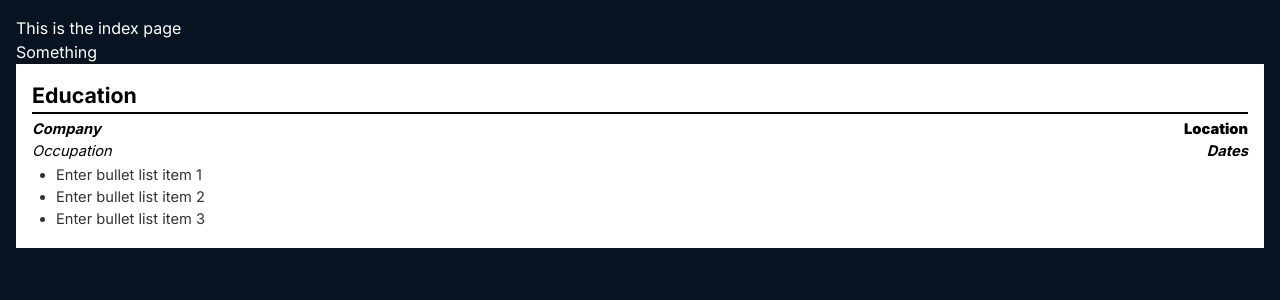
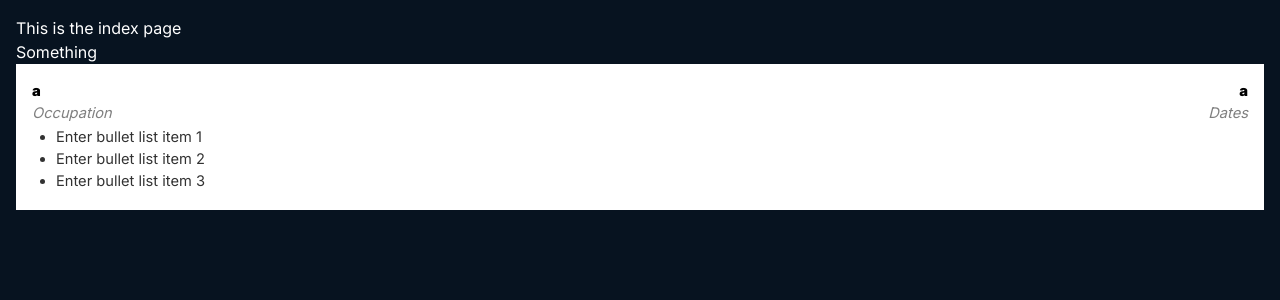
Before and after one commit to Jxl-s/resume-builder, a Next.js app: page /en in a window 1280 px wide. Shown: the top 300 px of the page. Built offline with nearby package versions, Linux system fonts and the light colour scheme.

Commit message:
trying more stuff to fix

```diff
--- a/src/components/EditableItem.css
+++ b/src/components/EditableItem.css
@@ -20,3 +20,13 @@
     color: rgba(0, 0, 0, 0.5);
     text-decoration: underline;
 }
+
+.ce-b {
+    font-weight: bold;
+}
+.ce-i {
+    font-style: italic;
+}
+.ce-u {
+    text-decoration: underline;
+}
--- a/src/components/EditableItem.tsx
+++ b/src/components/EditableItem.tsx
@@ -1,10 +1,10 @@
 import { sanitizeHtml } from "@/utils/sanitizeHtml";
-import React, { FC, useState } from "react";
+import React, { FC, useEffect, useRef, useState } from "react";
 import "./EditableItem.css";
 
 interface Props {
     Component?: React.ElementType;
-    defaultStyle?: ("b" | "i" | "u")[];
+    defaultStyle?: string[];
     placeholder?: string;
     className?: string;
 
@@ -22,6 +22,7 @@ const EditableItem: FC<Props> = ({
     className,
     fontSize,
 }) => {
+    const itemRef = useRef<HTMLElement>(null);
     const handleKeyDown = (e: React.KeyboardEvent<HTMLSpanElement>) => {
         if (e.ctrlKey || e.metaKey) {
             if (e.key === "b" || e.key === "i" || e.key === "u") {
@@ -63,8 +64,16 @@ const EditableItem: FC<Props> = ({
         }
     };
 
+    useEffect(() => {
+        if (!itemRef.current) return;
+        if (itemRef.current.textContent === "") {
+            itemRef.current.classList.add("empty-content");
+        }
+    }, []);
+
     return (
         <Component
+            ref={itemRef}
             contentEditable={true}
             data-placeholder={placeholder}
             suppressContentEditableWarning={true}
--- a/src/components/EditableTwoSide.tsx
+++ b/src/components/EditableTwoSide.tsx
@@ -8,11 +8,13 @@ interface Props {
         placeholder: string;
         content: string;
         setContent: (content: string) => void;
+        defaultStyle?: string[];
     };
     right: {
         placeholder: string;
         content: string;
         setContent: (content: string) => void;
+        defaultStyle?: string[];
     };
 }
 
@@ -27,20 +29,20 @@ const EditableTwoSide: FC<Props> = ({ left, right }) => {
             }}
         >
             <EditableItem
-                Component={"i"}
+                Component={"span"}
                 content={left.content}
                 setContent={left.setContent}
                 placeholder={left.placeholder}
                 className="text-left"
-                defaultStyle={["b"]}
+                defaultStyle={left.defaultStyle ?? []}
             />
             <EditableItem
-                Component={"b"}
+                Component={"span"}
                 content={right.content}
                 setContent={right.setContent}
                 placeholder={right.placeholder}
                 className="text-right"
-                defaultStyle={["i", "u"]}
+                defaultStyle={right.defaultStyle ?? []}
             />
         </article>
     );
--- a/src/components/Editor.tsx
+++ b/src/components/Editor.tsx
@@ -11,35 +11,14 @@ const Editor: FC = () => {
     const [title, setTitle] = useState<string>("Education");
     const [items, setItems] = useState<string[]>([]);
 
-    const [topLeft, setTopLeft] = useState<string>("<b>Company</b>");
-    const [topRight, setTopRight] = useState<string>("<b>Location</b>");
-    const [bottomLeft, setBottomLeft] = useState<string>("<i>Occupation</i>");
-    const [bottomRight, setBottomRight] = useState<string>("<i>Dates</i>");
+    const [topLeft, setTopLeft] = useState<string>("<b>a</b>");
+    const [topRight, setTopRight] = useState<string>("<b>a</b>");
+    const [bottomLeft, setBottomLeft] = useState<string>("<i></i>");
+    const [bottomRight, setBottomRight] = useState<string>("<i></i>");
 
-    useEffect(() => {
-        function checkEmptyContentEditable() {
-            const contentEditableElements = document.querySelectorAll(
-                "[contentEditable=true]"
-            );
-
-            contentEditableElements.forEach((element) => {
-                if (element.textContent?.trim() === "") {
-                    element.classList.add("empty-content");
-                } else {
-                    element.classList.remove("empty-content");
-                }
-            });
-        }
-
-        document.addEventListener("input", checkEmptyContentEditable);
-        document.addEventListener(
-            "DOMContentLoaded",
-            checkEmptyContentEditable
-        );
-    }, [])
     return (
         <div className="bg-white text-black p-4">
-            <EditableHeading content={title} setContent={setTitle} />
+            {/* <EditableHeading content={title} setContent={setTitle} /> */}
             <Experience
                 company={{ content: topLeft, setContent: setTopLeft }}
                 position={{ content: bottomLeft, setContent: setBottomLeft }}
--- a/src/components/section-items/Experience.tsx
+++ b/src/components/section-items/Experience.tsx
@@ -26,11 +26,13 @@ const Experience: FC<Props> = ({
                     placeholder: "Company",
                     content: company.content,
                     setContent: company.setContent,
+                    defaultStyle: ["b"],
                 }}
                 right={{
                     placeholder: "Location",
                     content: location.content,
                     setContent: location.setContent,
+                    defaultStyle: ["b"],
                 }}
             />
             <EditableTwoSide
@@ -38,11 +40,13 @@ const Experience: FC<Props> = ({
                     placeholder: "Occupation",
                     content: position.content,
                     setContent: position.setContent,
+                    defaultStyle: ["i"],
                 }}
                 right={{
                     placeholder: "Dates",
                     content: date.content,
                     setContent: date.setContent,
+                    defaultStyle: ["i"],
                 }}
             />
             <EditableList
```
